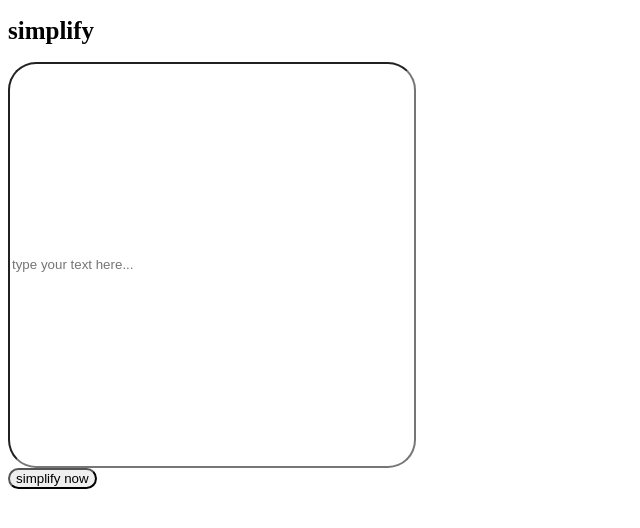
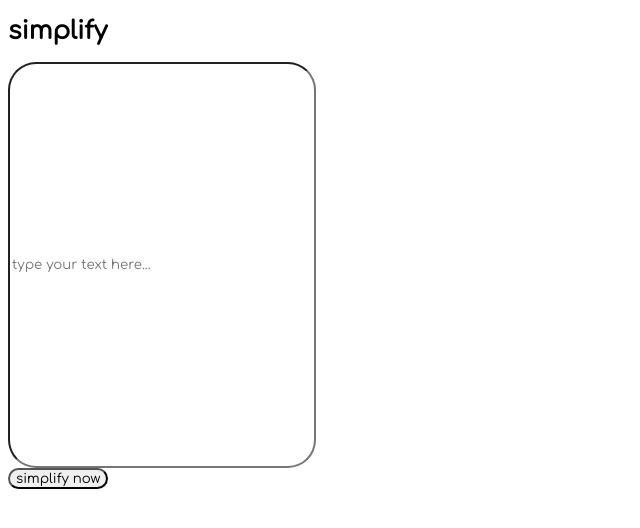
Before and after one commit to aaronchan73/informed, a React (Create React App) app in the folder simplify/: page / in a window 1280 px wide. Shown: the top 528 px of the page, without its empty margins (0-640 px from the left). Built offline with nearby package versions, Linux system fonts and the light colour scheme.

Commit message:
Changed font to comforta.

```diff
--- a/simplify/src/index.css
+++ b/simplify/src/index.css
@@ -1,3 +1,9 @@
+@import url('https://fonts.googleapis.com/css2?family=Comfortaa&display=swap');
+
+* {
+  font-family: 'Comfortaa', cursive;
+}
+
 body {
   background-color: white;
   width: 350px;
@@ -33,7 +39,7 @@
 }
 
 input[type=text] {
-  width: 400px;
+  width: 300px;
   height: 400px;
   border-radius: 28px;
 
```
